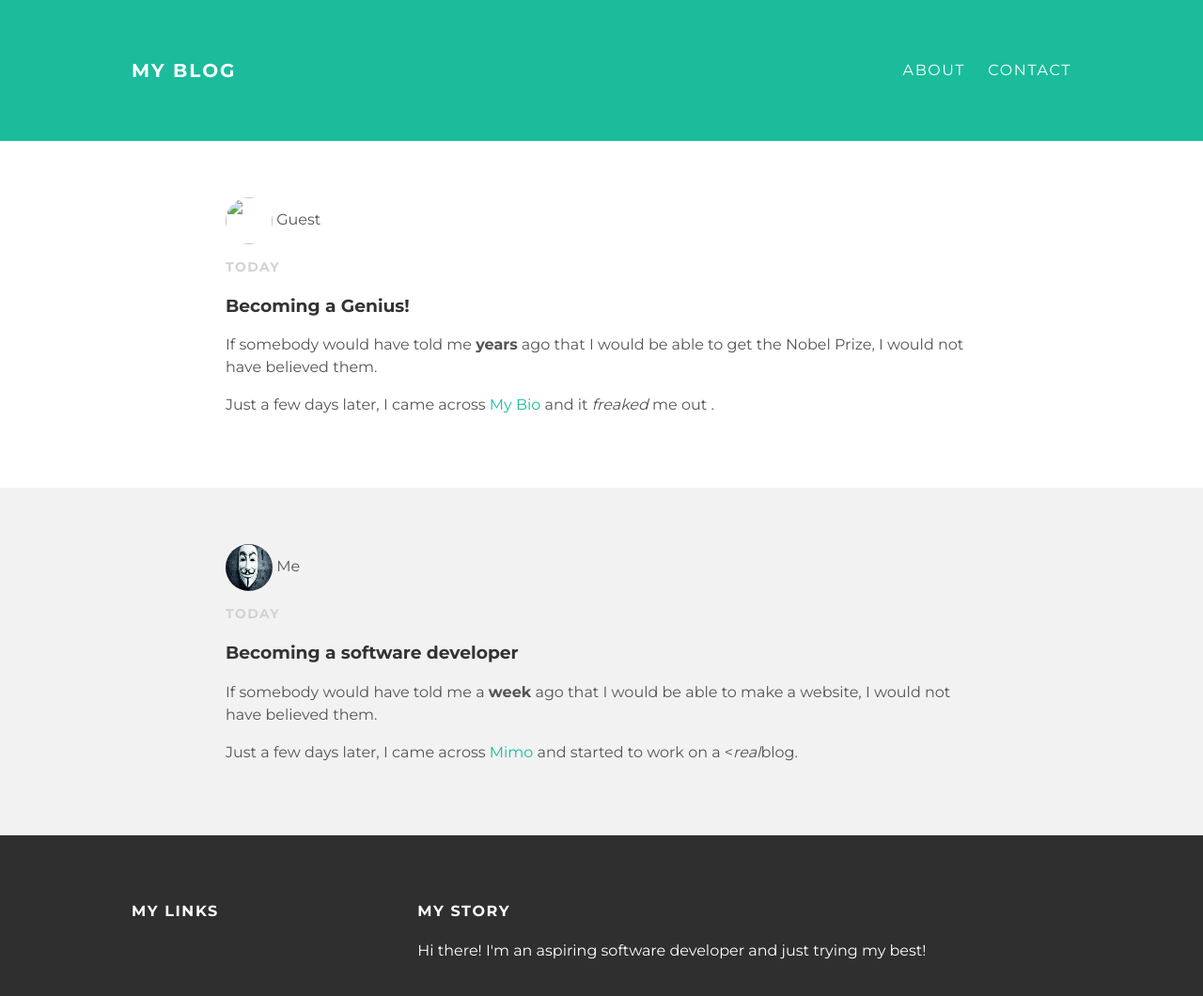
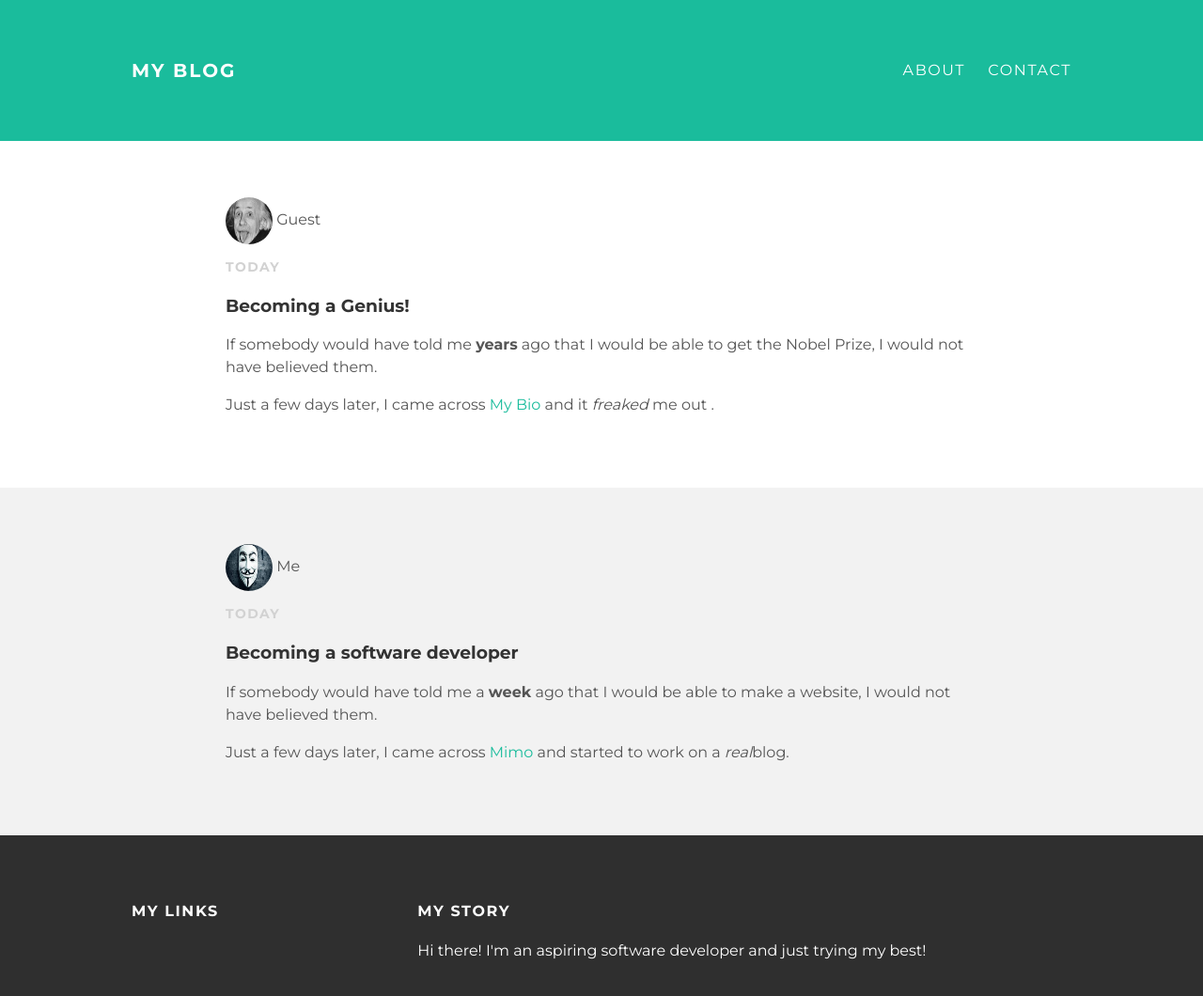
Before and after one commit to dmtz22/dmtz22.github.io, a plain HTML site: page index.html in a window 1280 px wide. Shown: the whole page at 94% size. Drawn offline with Linux system fonts and the light colour scheme.

Commit message:
Update index.html

```diff
--- a/index.html
+++ b/index.html
@@ -18,7 +18,7 @@
         <div class="post-container">
 <div class="post">
   <div class="post-author">
-    <img src="Al_breezy.jpg">
+    <img src="albreezy.jpg">
     <span>Guest</span>
 
   </div>
@@ -42,7 +42,7 @@
   <h3 class="post-title">Becoming a software developer</h3>
   <div class="post-content">
     <p>If somebody would have told me a <strong>week</strong> ago that I would be able to make a website, I would not have believed them.</p>
-    <p>Just a few days later, I came across <a href="https://getmimo.com">Mimo</a> and started to work on a <<em>real</em>blog.</p>
+    <p>Just a few days later, I came across <a href="https://getmimo.com">Mimo</a> and started to work on a <em>real</em>blog.</p>
 
   </div>
 </div>
```
